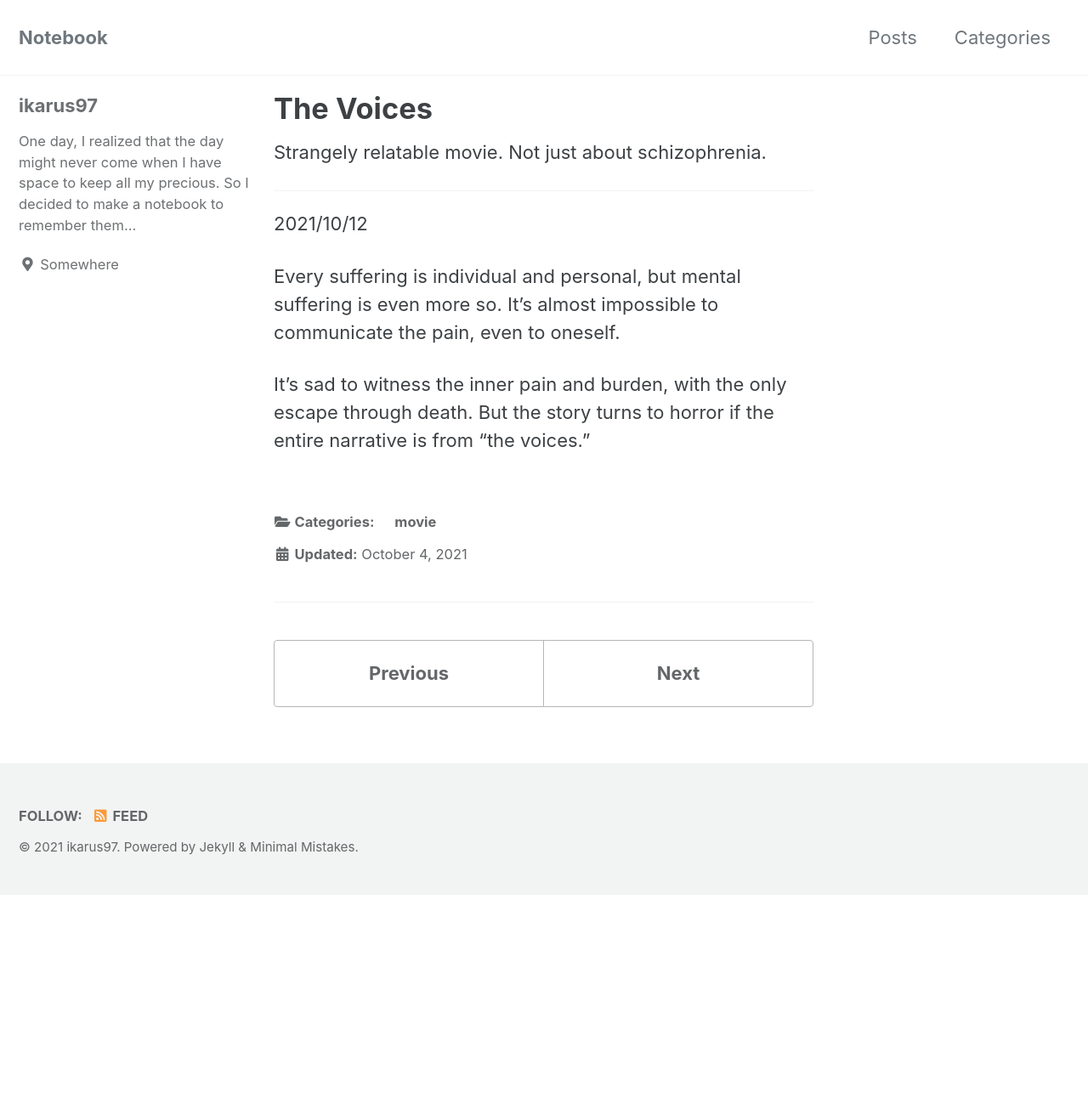
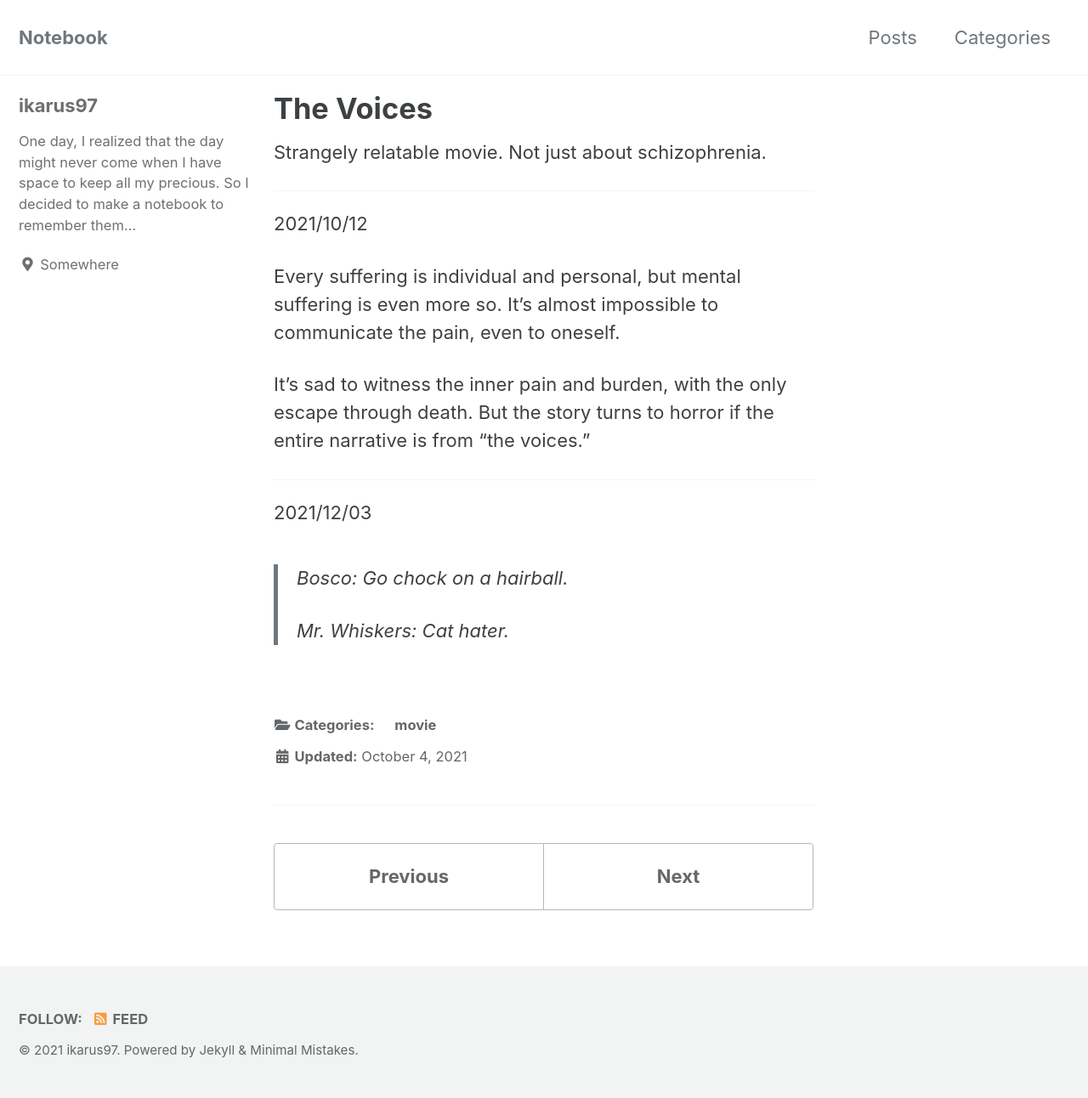
Before and after one commit to ikarus97/ikarus97.github.io, a Jekyll site: the page built from _posts/2021-10-04-voices.md, in a window 1280 px wide. Shown: the whole page at 85% size. Built offline with Jekyll 4.4.1, drawn with Linux system fonts in a browser that asks for light colours; cached includes are drawn as plain includes; before the commit the page ends 1053 px from its top, so only the background shows below that.

Commit message:
Update 2021-10-04-voices.md

```diff
--- a/_posts/2021-10-04-voices.md
+++ b/_posts/2021-10-04-voices.md
@@ -15,3 +15,11 @@ Every suffering is individual and personal, but mental suffering is even more so
 
 It's sad to witness the inner pain and burden, with the only escape through death.
 But the story turns to horror if the entire narrative is from "the voices."
+
+
+---
+2021/12/03
+
+> Bosco: Go chock on a hairball.
+>
+> Mr. Whiskers: Cat hater.
```
